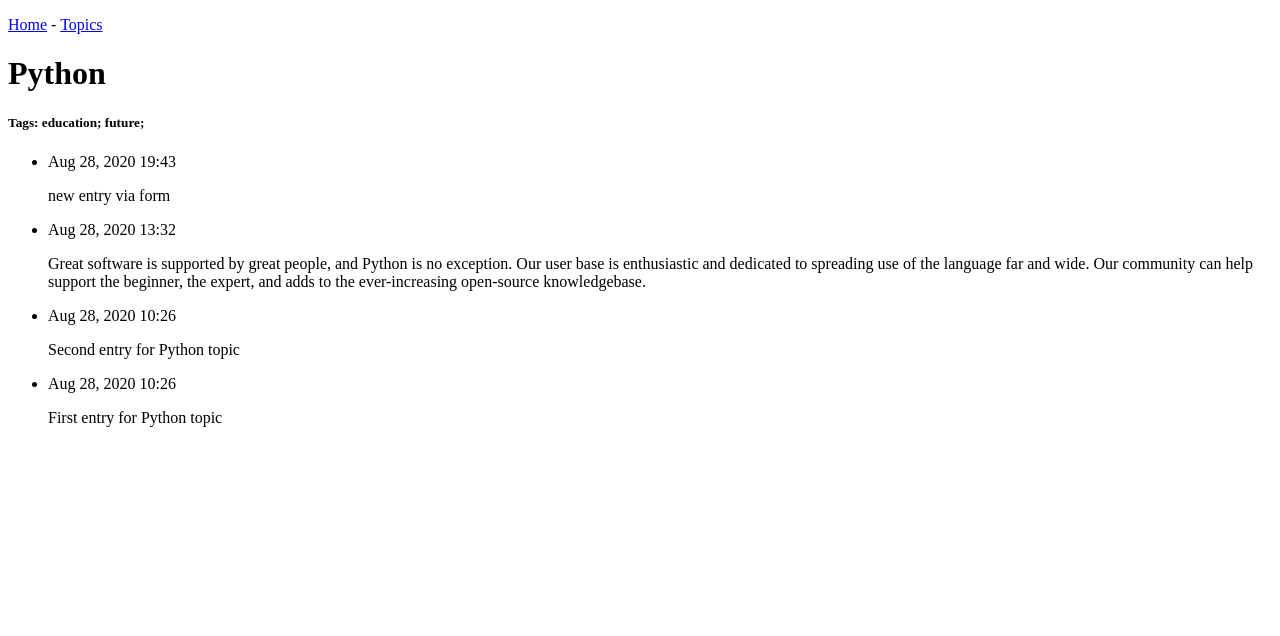
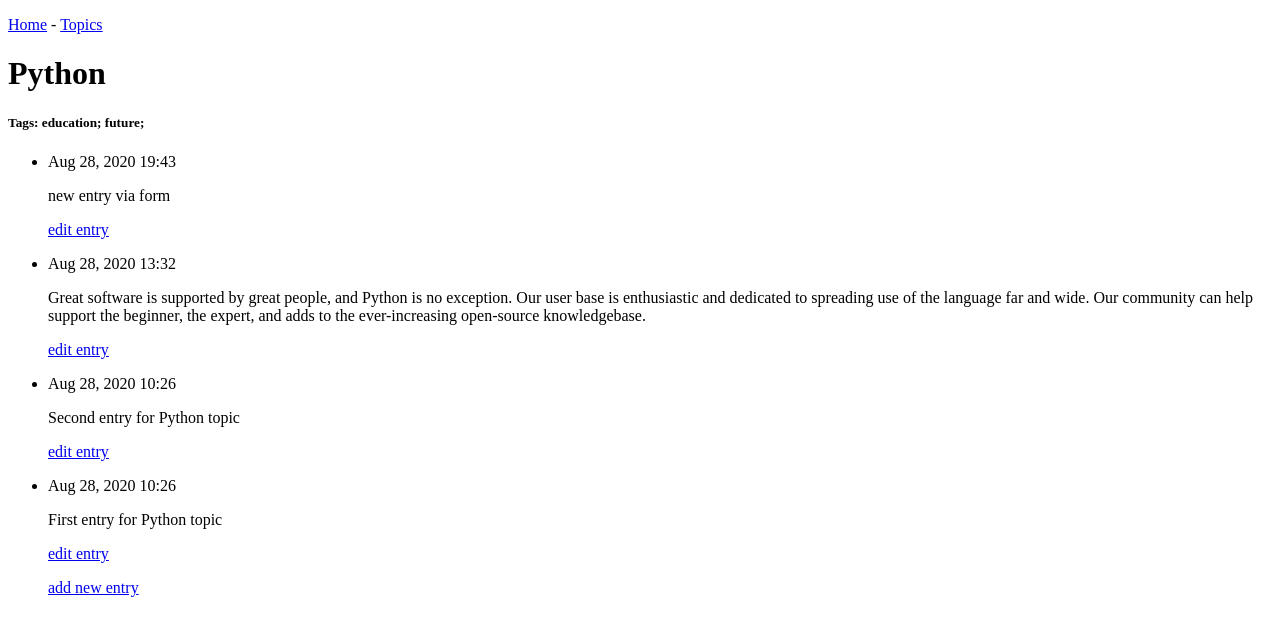
Before and after one commit to ktv-sky/my_site, a Django app: page /blog/topic/1 in a window 1280 px wide. Shown: the top 636 px of the page. Run offline with Django 3.2, Linux system fonts and the light colour scheme; data comes from the database, SQL or seed files in the repository; both versions use the stored data as it was after the commit.

Commit message:
Add editing forms and templates

```diff
--- a/blog/templates/blog/topic.html
+++ b/blog/templates/blog/topic.html
@@ -15,14 +15,20 @@
         {% endfor %}
     </h5>
     <ul>
-    {% for entry in entries %}
+        {% for entry in entries %}
         <li>
             <p>{{ entry.date_added|date:'M d, Y H:i' }}</p>
-            <p>{{ entry.text }}</p>
+            <p>{{ entry.text|linebreaks }}</p>
+            <p>
+                <a href="{% url 'blog:edit_entry' entry.id %}">edit entry</a>
+            </p>
         {% empty %}
             There is no entries yet.
         {% endfor %}
         </li>
+        <p>
+            <a href="{% url 'blog:new_entry' topic.id %}">add new entry</a>
+        </p>
     </ul>
 
 
--- a/blog/urls.py
+++ b/blog/urls.py
@@ -9,4 +9,6 @@ urlpatterns = [
     path('topics/', views.topics, name='topics'),
     path('topic/<int:topic_id>', views.topic, name='topic'),
     path('new_topic/', views.new_topic, name='new_topic'),
+    path('new_entry/<int:topic_id>/', views.new_entry, name='new_entry'),
+    path('edit_entry/<int:entry_id>/', views.edit_entry, name='edit_entry'),
 ]
--- a/blog/views.py
+++ b/blog/views.py
@@ -3,7 +3,7 @@ from django.http import HttpResponseRedirect
 from django.urls import reverse
 
 from .models import Topic, Entry
-from .forms import TopicForm
+from .forms import TopicForm, EntryForm
 
 # Create your views here.
 def index(request):
@@ -36,3 +36,39 @@ def new_topic(request):
     return render(request, 'blog/new_topic.html', {
         'form': form
     })
+
+def new_entry(request, topic_id):
+    topic = Topic.objects.get(id=topic_id)
+    if request.method != 'POST':
+        form = EntryForm()
+    else:
+        form = EntryForm(data=request.POST)
+        if form.is_valid():
+            new_entry = form.save(commit=False)
+            new_entry.topic = topic
+            new_entry.save()
+            return HttpResponseRedirect(
+                reverse('blog:topic', args=[topic_id])
+                )
+    return render(request, 'blog/new_entry.html', {
+        'topic': topic,
+        'form': form,
+    })
+
+def edit_entry(request, entry_id):
+    entry = Entry.objects.get(id=entry_id)
+    topic = entry.topic
+    if request.method != 'POST':
+        form = EntryForm(instance=entry)
+    else:
+        form = EntryForm(instance=entry, data=request.POST)
+        if form.is_valid():
+            form.save()
+            return HttpResponseRedirect(
+                reverse('blog:topic', args=[topic.id])
+                )
+    return render(request, 'blog/edit_entry.html', {
+        'entry': entry,
+        'topic': topic,
+        'form': form,
+    })
```
Also changed, not shown: blog/forms.py (+8 -1 lines), blog/templates/blog/edit_entry.html (added, +19 -0 lines), blog/templates/blog/new_entry.html (added, +18 -0 lines), db.sqlite3.
